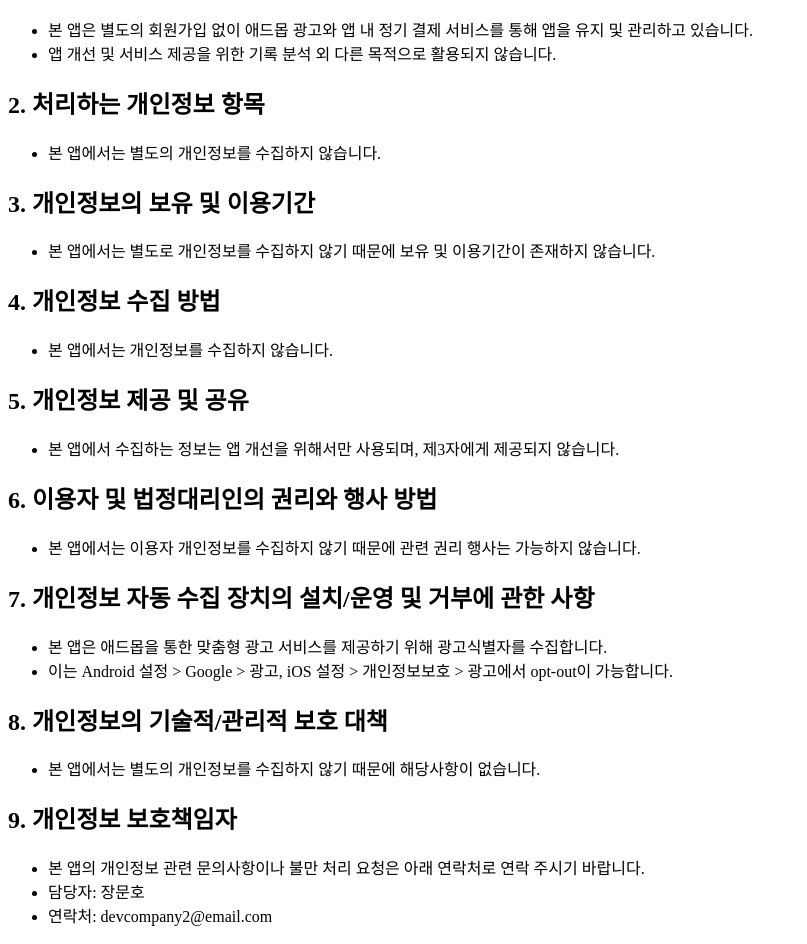
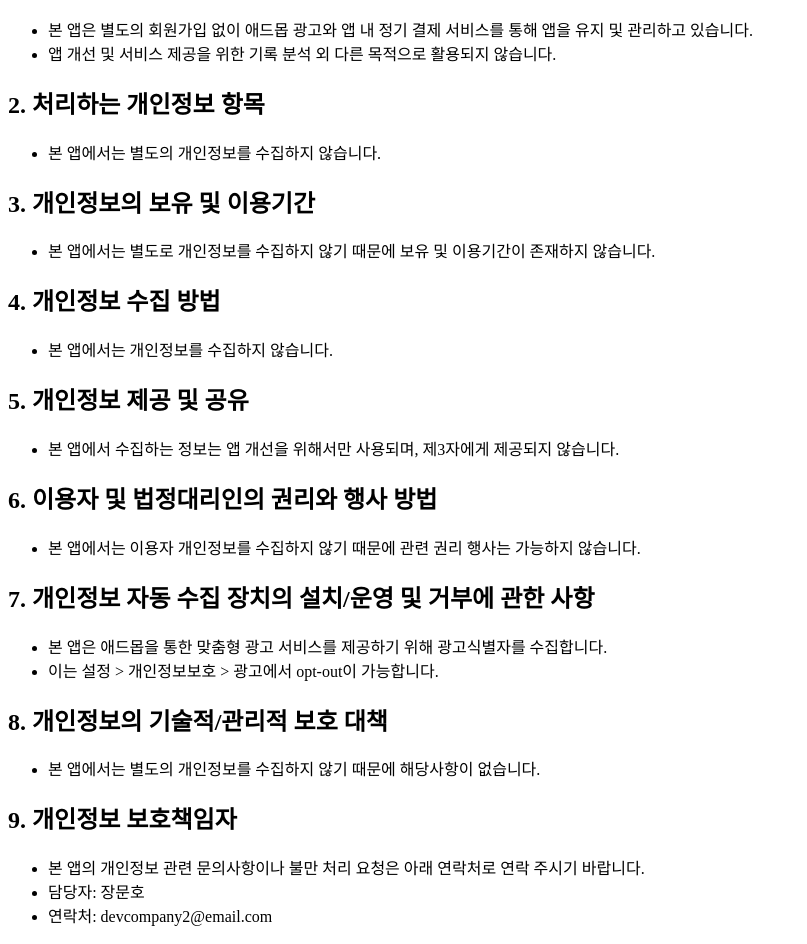
Before and after one commit to JMunHo/JMunHo.github.io, a plain HTML site: page hiddenenglish-privacy.html in a window 1280 px wide. Shown: the part 127-1071 px from the top of the page, without its empty margins (0-807 px from the left). Drawn offline with Linux system fonts and the light colour scheme.

Commit message:
특정 플랫폼 내용 수정

```diff
--- a/hiddenenglish-privacy.html
+++ b/hiddenenglish-privacy.html
@@ -42,7 +42,7 @@
 <h2>7. 개인정보 자동 수집 장치의 설치/운영 및 거부에 관한 사항</h2>
 <ul>
     <li>본 앱은 애드몹을 통한 맞춤형 광고 서비스를 제공하기 위해 광고식별자를 수집합니다.</li>
-    <li>이는 Android 설정 > Google > 광고, iOS 설정 > 개인정보보호 > 광고에서 opt-out이 가능합니다.</li>
+    <li>이는 설정 > 개인정보보호 > 광고에서 opt-out이 가능합니다.</li>
 </ul>
 
 <h2>8. 개인정보의 기술적/관리적 보호 대책</h2>
```
Also changed, not shown: hellokorean-privacy.html (+1 -1 lines), hiddenjapanese-privacy.html (+1 -1 lines).
